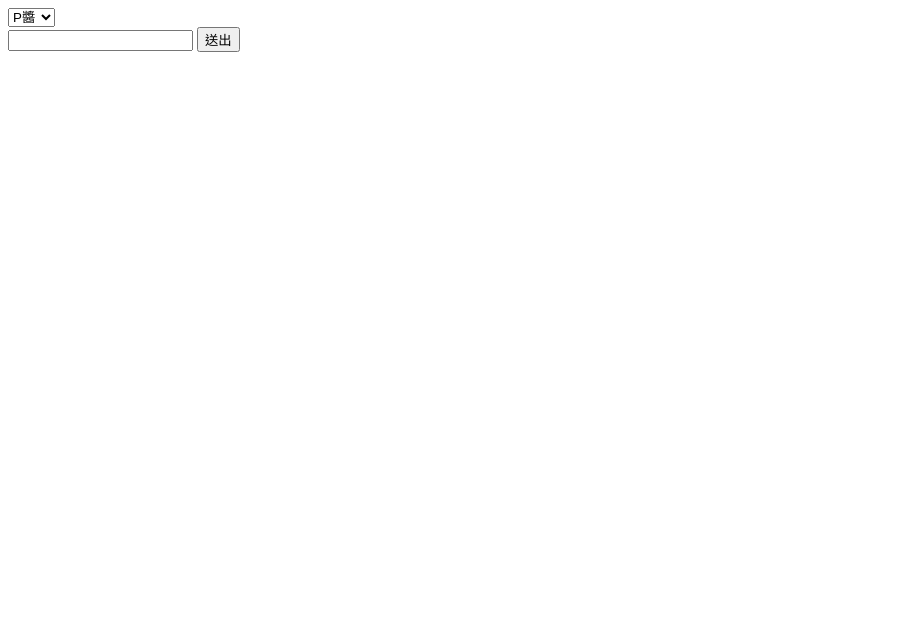
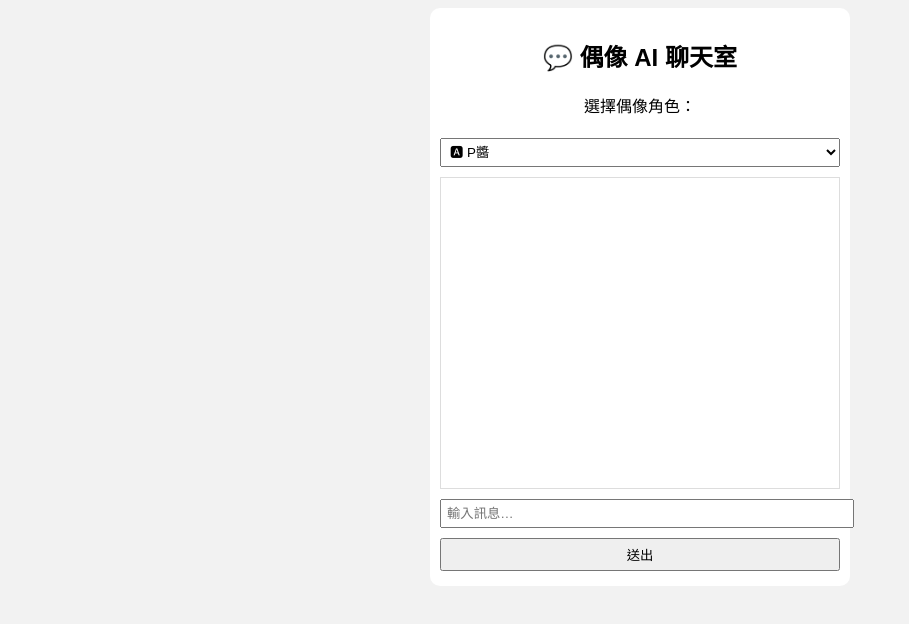
Before and after one commit to NPotato03/Boomtesticleschat-aireal, a plain HTML site: page chat.html in a window 1280 px wide. Shown: the whole page, without its empty margins (0-909 px from the left). Drawn offline with Linux system fonts and the light colour scheme.

Commit message:
Update chat.html

```diff
--- a/chat.html
+++ b/chat.html
@@ -2,19 +2,34 @@
 <html lang="zh-Hant">
 <head>
   <meta charset="UTF-8">
-  <title>聊天</title>
+  <title>偶像 AI 聊天室</title>
+  <style>
+    body { font-family: Arial; background:#f2f2f2; text-align:center; }
+    .chat-container { max-width:400px; margin:auto; background:white; padding:10px; border-radius:10px; }
+    #chat-box { border:1px solid #ddd; height:300px; overflow-y:auto; margin:5px 0; padding:5px; text-align:left; }
+    .user { text-align:right; color:blue; }
+    .ai { text-align:left; color:green; }
+    input, select, button { width:100%; padding:5px; margin:5px 0; }
+  </style>
 </head>
 <body>
-  <select id="personality">
-    <option value="genki">P醬</option>
-    <option value="onepiece">C醬</option>
-    <option value="bluearchive">M啾</option>
-  </select>
+  <div class="chat-container">
+    <h2>💬 偶像 AI 聊天室</h2>
 
-  <div id="chat-box"></div>
+    <p>選擇偶像角色：</p>
+    <select id="personality">
+      <option value="genki">🅰 P醬</option>
+      <option value="onepiece">🅱 C醬</option>
+      <option value="bluearchive">🅲 M啾</option>
+    </select>
 
-  <input id="user-input">
-  <button onclick="sendMessage()">送出</button>
+    <div id="chat-box"></div>
+
+    <div class="input-area">
+      <input id="user-input" type="text" placeholder="輸入訊息…">
+      <button onclick="sendMessage()">送出</button>
+    </div>
+  </div>
 
   <script src="script.js"></script>
 </body>
```
